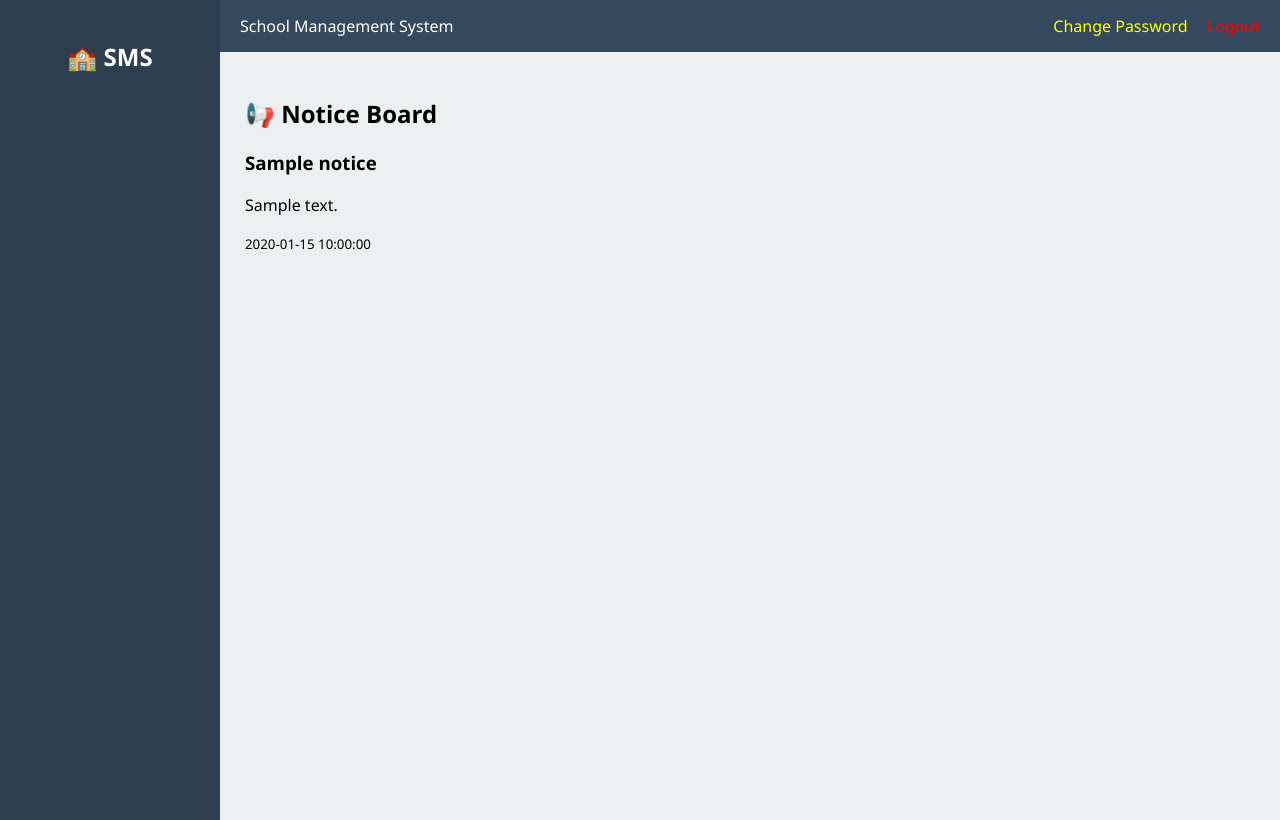
After one commit to ChallaYesuBabu/vignan_school-management-system, a Flask app: page /faculty/notices in a window 1280 px wide. The commit adds this page. Run offline with Flask 3, Linux system fonts and the light colour scheme; a database or web service that is not in the repository returns one stand-in record (values such as "Sample title").

Commit message:
Added faculty notice board

```diff
--- a/models/db.py
+++ b/models/db.py
@@ -19,3 +19,4 @@ quiz_result_collection = db['quiz_results']
 timetable_collection = db['timetable']
 password_request_collection = db["password_requests"]
 gallery_collection = db.gallery
+notice_collection = db["notices"]
--- a/routes/faculty_routes.py
+++ b/routes/faculty_routes.py
@@ -10,6 +10,7 @@ from models.db import attendance_collection
 from models.db import diary_collection
 from datetime import datetime
 from models.db import quiz_collection
+from models.db import notice_collection
 
 from models.db import students_collection, faculty_collection, users_collection, db
 
@@ -836,3 +837,13 @@ def faculty_timetable():
         faculty_schedule=faculty_schedule
 
     )
+
+@faculty.route('/faculty/notices')
+def faculty_notices():
+
+    notices = list(notice_collection.find().sort("date", -1))
+
+    return render_template(
+        "faculty/notices.html",
+        notices=notices
+    )
--- a/templates/base.html
+++ b/templates/base.html
@@ -111,6 +111,7 @@
         <a href="/faculty/add-marks">📊 Add Marks</a>
         <a href="/faculty/view-results">📈 View Results</a>
         <a href="/faculty/create-quiz">📝 Quiz</a>
+        <a href="/faculty/notices">📢 Notice Board</a>
 
     {% elif session.get('role') == 'student' %}
 
--- a/templates/faculty/faculty_dashboard.html
+++ b/templates/faculty/faculty_dashboard.html
@@ -99,6 +99,12 @@
         <h3>📝 Quiz</h3>
         <a href="/faculty/create-quiz" class="btn">Open</a>
     </div>
+    <div class="card">
+    <h3>📢Notice Board</h3>
+    <a href="/faculty/notices" class="btn btn-primary">
+        Open
+    </a>
+</div>
 
 </div>
 
--- /dev/null
+++ b/templates/faculty/notices.html
@@ -0,0 +1,28 @@
+{% extends "base.html" %}
+
+{% block content %}
+
+<h2>📢 Notice Board</h2>
+
+{% if notices %}
+
+    {% for notice in notices %}
+
+    <div class="notice-card">
+        <h3>{{ notice.title }}</h3>
+        <p>{{ notice.description }}</p>
+        <small>{{ notice.date }}</small>
+    </div>
+
+    {% endfor %}
+
+{% else %}
+
+<div class="notice-card">
+    <h3>No Notices Available</h3>
+    <p>There are currently no notices.</p>
+</div>
+
+{% endif %}
+
+{% endblock %}
```
